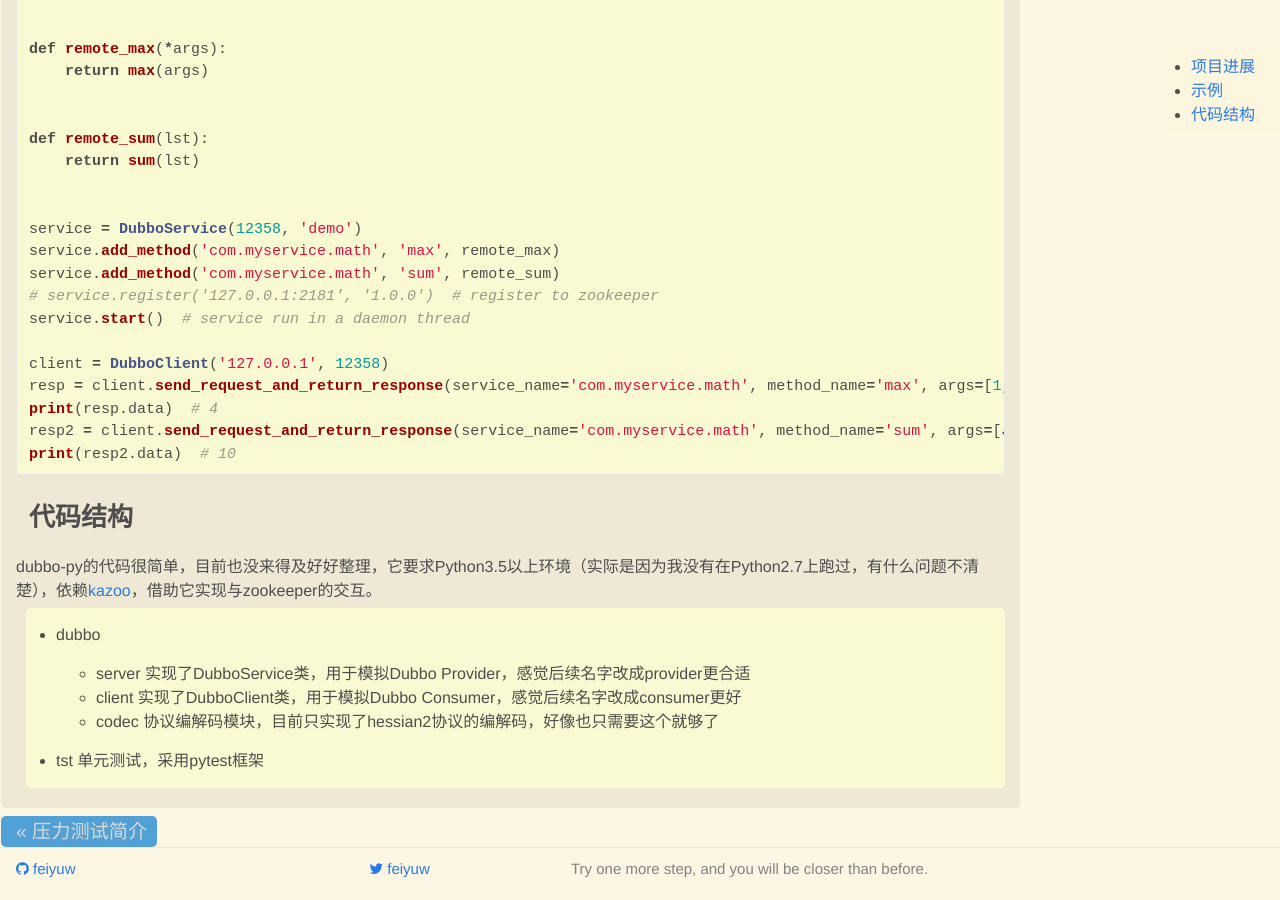
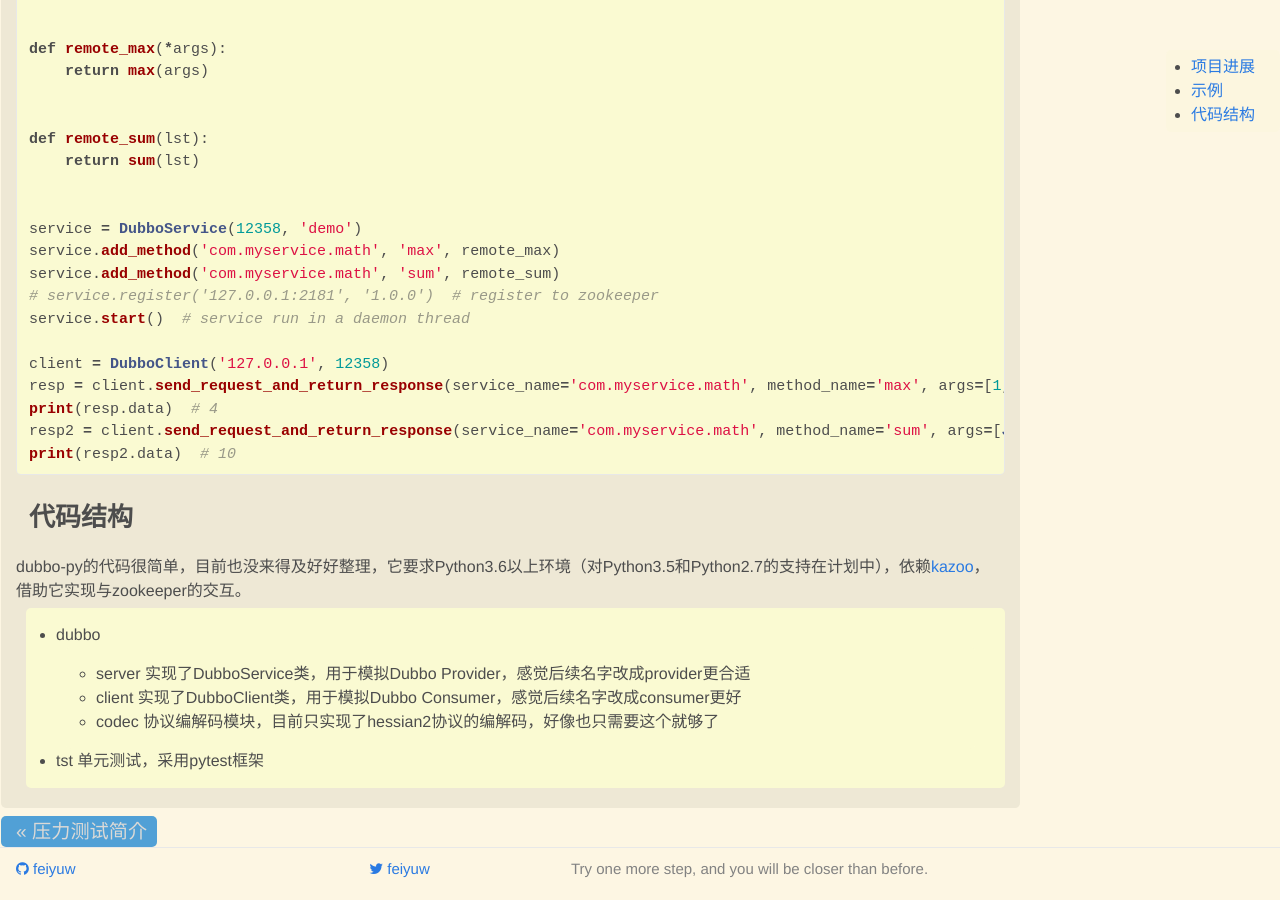
Before and after one commit to feiyuw/feiyuw.github.io, a Jekyll site: the page built from _posts/2019-05-01-howto-test-dubbo-in-python.md, in a window 1280 px wide and 900 px high, scrolled down 788 px. Built offline with Jekyll 4.4.1, drawn with Linux system fonts in a browser that asks for light colours; nearby versions of some CDN libraries; comment, search, counter and statistics services are not loaded.

Commit message:
update one blog

```diff
--- a/_posts/2019-05-01-howto-test-dubbo-in-python.md
+++ b/_posts/2019-05-01-howto-test-dubbo-in-python.md
@@ -53,7 +53,7 @@
 
 ### 代码结构
 
-dubbo-py的代码很简单，目前也没来得及好好整理，它要求Python3.5以上环境（实际是因为我没有在Python2.7上跑过，有什么问题不清楚），依赖[kazoo](https://kazoo.readthedocs.io/en/latest/)，借助它实现与zookeeper的交互。
+dubbo-py的代码很简单，目前也没来得及好好整理，它要求Python3.6以上环境（对Python3.5和Python2.7的支持在计划中），依赖[kazoo](https://kazoo.readthedocs.io/en/latest/)，借助它实现与zookeeper的交互。
 
 * dubbo
     * server    实现了DubboService类，用于模拟Dubbo Provider，感觉后续名字改成provider更合适
```
